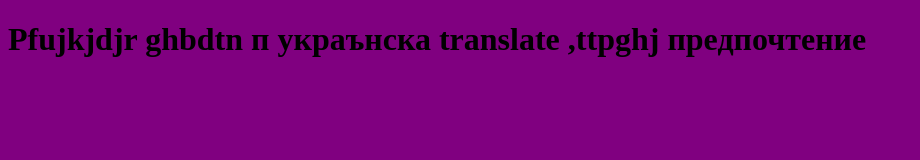
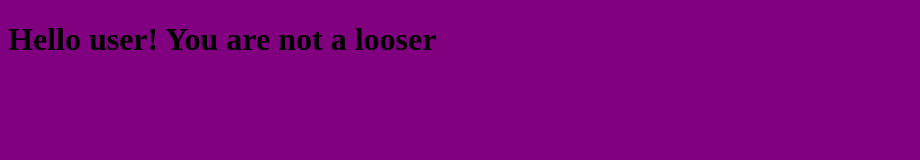
Before and after one commit to IvanOny/github-for-the-start, a plain HTML site: page index.html in a window 1280 px wide. Shown: the whole page, without its empty margins (0-920 px from the left). Drawn offline with Linux system fonts and the light colour scheme.

```diff
--- a/index.html
+++ b/index.html
@@ -8,7 +8,7 @@
 </head>
 <body>
 
-<h1>Pfujkjdjr ghbdtn п украънска translate ,ttpghj предпочтение </h1>
+<h1>Hello user! You are not a looser </h1>
 
 </body>
 </html>
```
